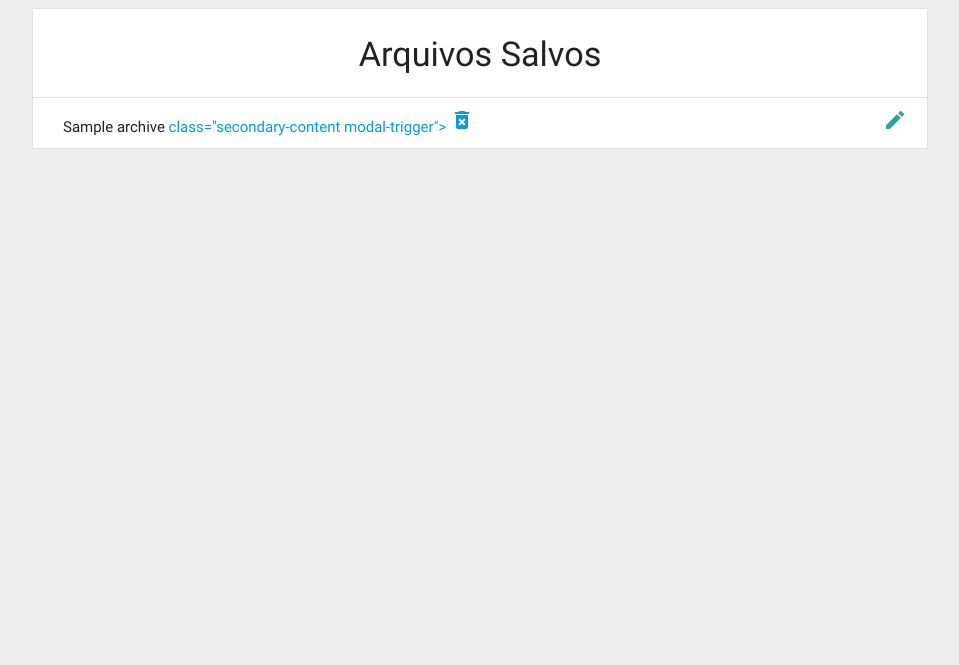
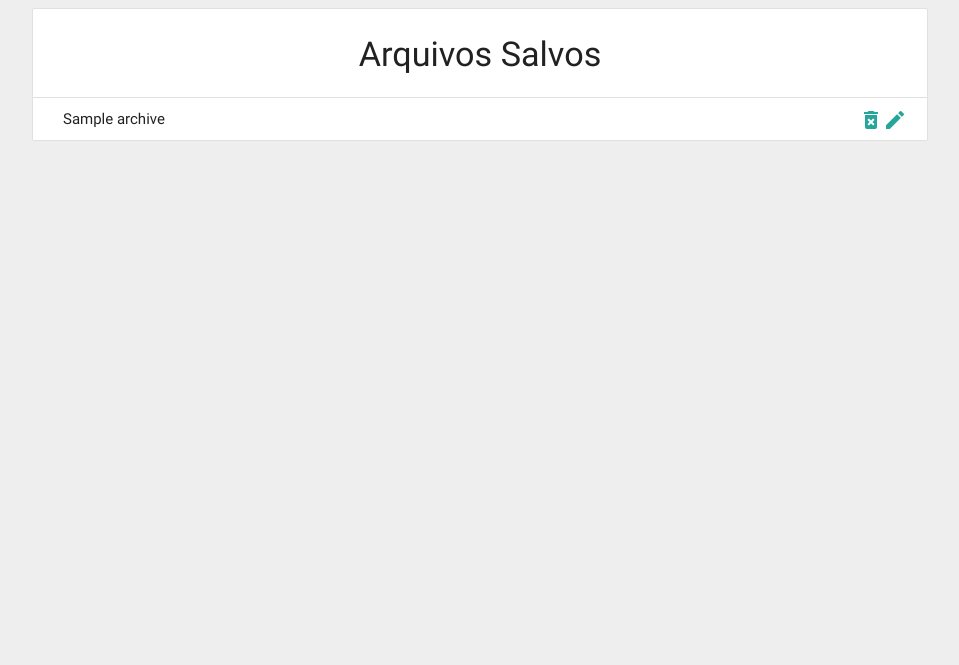
Before and after one commit to cuzik/code-bits-challenge, a PHP site: page /archives.php in a window 1280 px wide. Shown: the part 64-729 px from the top of the page, without its empty margins (160-1119 px from the left). Run offline with PHP 8.4, Linux system fonts and the light colour scheme; tables that the repository leaves empty hold one stand-in row (values such as "Sample post"); some libraries are stand-ins or nearby versions.

Commit message:
arrumando o bug na archives

```diff
--- a/archives.php
+++ b/archives.php
@@ -42,7 +42,7 @@
 								<a <?php echo "href=index.php?cod_arc=".$item["cod"]; ?> class="secondary-content modal-trigger">
 									<i class="material-icons">mode_edit</i>
 								</a>
-								<a href="#"> class="secondary-content modal-trigger">
+								<a href="#" class="secondary-content modal-trigger">
 									<i class="material-icons">delete_forever</i>
 								</a>
 							</div>
```
